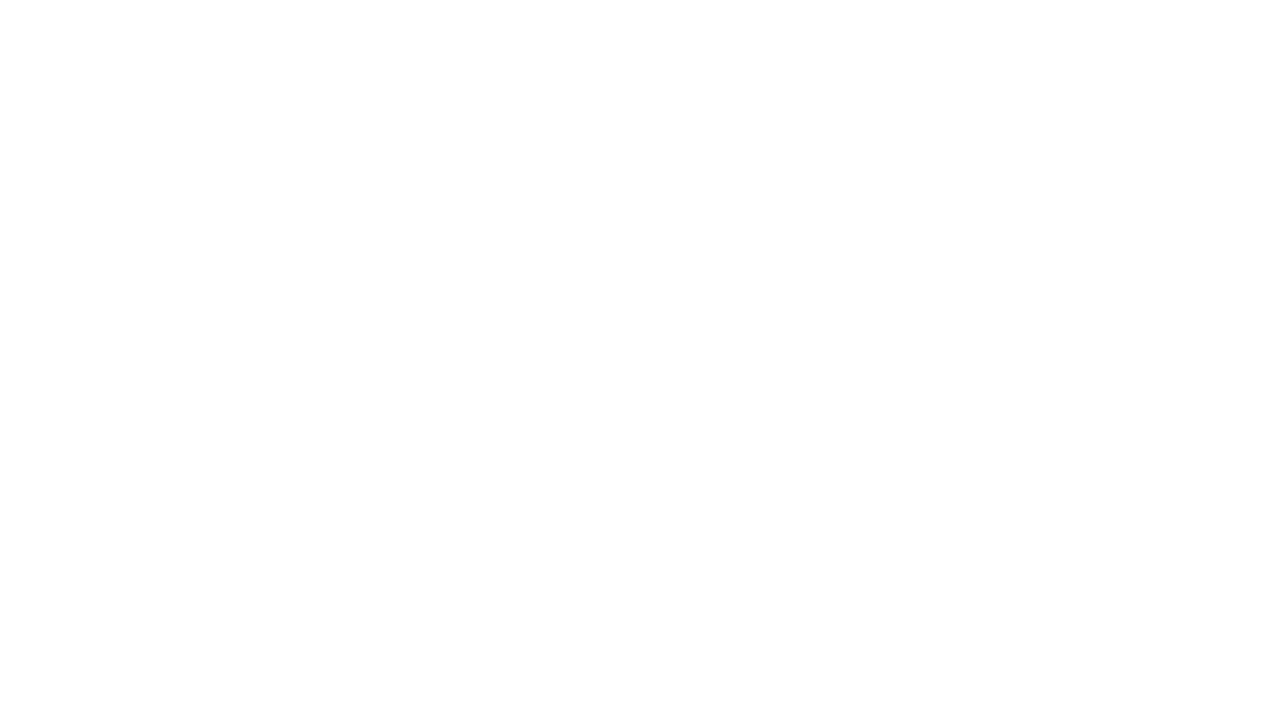
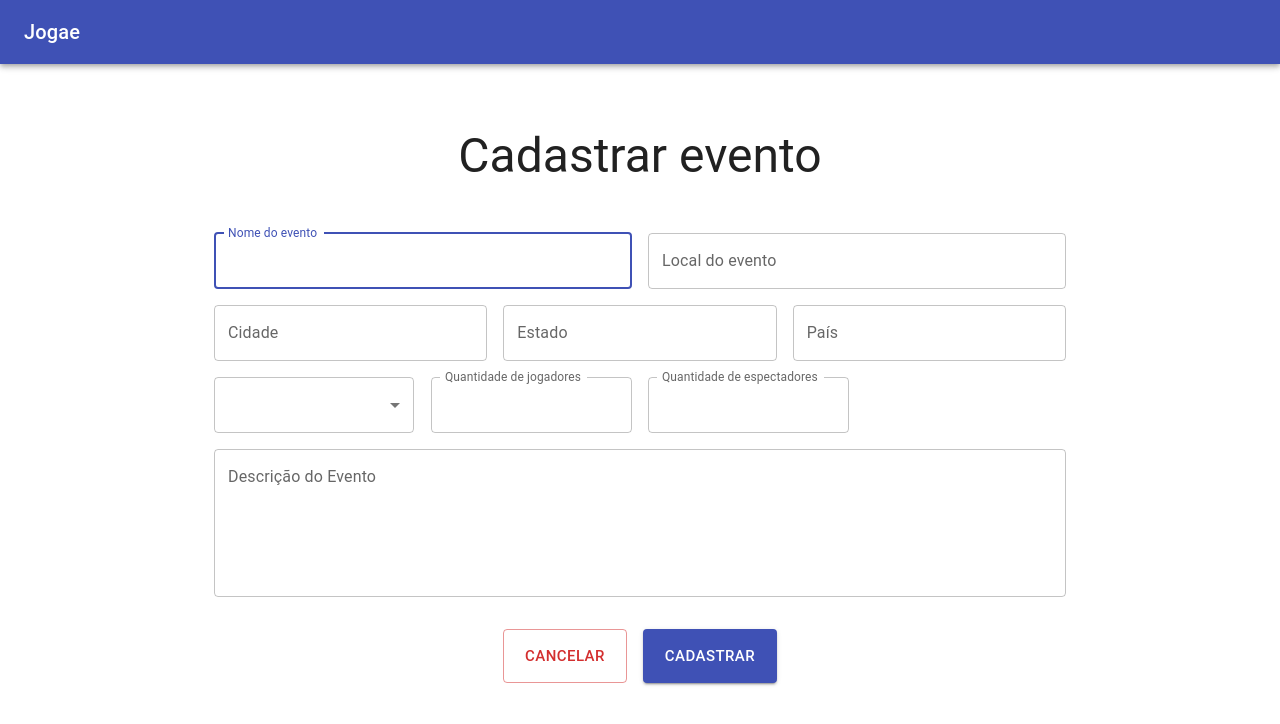
Before and after one commit to vieirasamuel/jogae, a React (Create React App) app in the folder client/: page /novoEvento in a window 1280 px wide. Before the commit this address had no page. Shown: the top 724 px of the page. Built offline with nearby package versions, Linux system fonts and the light colour scheme; the HTML template or start-up script is replaced by a standard one.

Commit message:
create(eventos): criado formulario de novo evento

```diff
--- a/client/package.json
+++ b/client/package.json
@@ -3,15 +3,18 @@
   "version": "0.1.0",
   "private": true,
   "dependencies": {
+    "@date-io/date-fns": "1.x",
     "@emotion/react": "^11.6.0",
     "@emotion/styled": "^11.6.0",
     "@material-ui/core": "^5.0.0-beta.5",
     "@mui/icons-material": "^5.2.0",
+    "@mui/lab": "^5.0.0-alpha.58",
     "@mui/material": "^5.2.0",
     "@testing-library/jest-dom": "^5.11.4",
     "@testing-library/react": "^11.1.0",
     "@testing-library/user-event": "^12.1.10",
     "axios": "^0.24.0",
+    "date-fns": "^2.27.0",
     "react": "^17.0.2",
     "react-dom": "^17.0.2",
     "react-router-dom": "^6.0.2",
--- /dev/null
+++ b/client/src/pages/CadastroEvento.js
@@ -0,0 +1,185 @@
+import React, { useEffect, useState } from 'react';
+import Button from '@mui/material/Button';
+import CssBaseline from '@mui/material/CssBaseline';
+import Grid from '@mui/material/Grid';
+import Box from '@mui/material/Box';
+import Typography from '@mui/material/Typography';
+import Container from '@mui/material/Container';
+import TextField from '@mui/material/TextField';
+import Select from '@mui/material/Select';
+import MenuItem from '@mui/material/MenuItem';
+import { createTheme, ThemeProvider } from '@mui/material/styles';
+import LocalizationProvider from '@mui/lab/LocalizationProvider';
+import AdapterDateFns from '@mui/lab/AdapterDateFns';
+import DatePicker from '@mui/lab/DatePicker';
+import InputLabel from '@mui/material/InputLabel';
+import API from '../services/api';
+import Header from '../components/Header';
+
+const theme = createTheme({
+  palette: {
+    primary: {
+      main: '#3f51b5',
+    },
+    secondary: {
+      main: '#f50057',
+    },
+  },
+});
+
+export default function CadastroEvento() {
+  const [modalidade, setModalidade] = useState('');
+  const [data, setData] = useState(null);
+
+  const handleChange = (event) => {
+    setModalidade(event.target.value);
+  };
+
+  return (
+    <ThemeProvider theme={theme}>
+      <CssBaseline />
+      <Header />
+      {/* Hero unit */}
+      <Box
+        sx={{
+          bgcolor: 'background.paper',
+          pt: 8,
+          pb: 6,
+        }}
+      >
+        <Container maxWidth="md">
+          <Typography
+            component="h1"
+            variant="h3"
+            align="center"
+            color="text.primary"
+            gutterBottom
+          >
+            Cadastrar evento
+          </Typography>
+
+          <Grid
+            container
+            sx={{ pt: 4 }}
+            direction="row"
+            spacing={2}
+            justifyContent="center"
+            alignItems="center"
+          >
+            <Grid item md={6} xs={8} sm={6}>
+              <TextField
+                name="nome"
+                fullWidth
+                autoFocus
+                id="nome"
+                label="Nome do evento"
+              />
+            </Grid>
+            <Grid item md={6} xs={4} sm={2}>
+              <TextField
+                name="local"
+                fullWidth
+                id="local"
+                label="Local do evento"
+              />
+            </Grid>
+            <Grid item md={4} xs={4} sm={2}>
+              <TextField name="cidade" fullWidth id="cidade" label="Cidade" />
+            </Grid>
+            <Grid item md={4} xs={4} sm={2}>
+              <TextField name="estado" fullWidth id="estado" label="Estado" />
+            </Grid>
+            <Grid item md={4} xs={4} sm={2}>
+              <TextField name="pais" fullWidth id="pais" label="País" />
+            </Grid>
+            <Grid item md={3} xs={4} sm={2}>
+              <Select
+                sx={{ minWidth: 200 }}
+                value={modalidade}
+                onChange={handleChange}
+                maxWidth
+                defaultValue={0}
+                labelId="modalidade"
+                id="modalidade"
+                label="Modalidade"
+              >
+                <MenuItem value="">
+                  <em>Selecionar</em>
+                </MenuItem>
+                <MenuItem value={10}>Futebol</MenuItem>
+                <MenuItem value={20}>Futsal</MenuItem>
+                <MenuItem value={30}>Vôlei</MenuItem>
+                <MenuItem value={40}>Basquete</MenuItem>
+                <MenuItem value={50}>Handebol</MenuItem>
+              </Select>
+            </Grid>
+            <Grid item md={3} xs={4} sm={2}>
+              <TextField
+                id="jogadores"
+                label="Quantidade de jogadores"
+                type="number"
+                InputLabelProps={{
+                  shrink: true,
+                }}
+              />
+            </Grid>
+            <Grid item md={3} xs={4} sm={2}>
+              <TextField
+                id="espectadores"
+                label="Quantidade de espectadores"
+                type="number"
+                InputLabelProps={{
+                  shrink: true,
+                }}
+              />
+            </Grid>
+            <Grid item md={3} xs={4} sm={2}>
+              <LocalizationProvider dateAdapter={AdapterDateFns}>
+                <DatePicker
+                  label="Data do Evento"
+                  value={data}
+                  onChange={(newValue) => {
+                    setData(newValue);
+                  }}
+                  renderInput={(params) => <TextField {...params} />}
+                />
+              </LocalizationProvider>
+            </Grid>
+            <Grid item md={12} xs={4} sm={2}>
+              <TextField
+                fullWidth
+                id="descricao"
+                label="Descrição do Evento"
+                multiline
+                rows={5}
+              />
+            </Grid>
+            <Grid item>
+              <Button
+                href="/feed"
+                variant="outlined"
+                color="error"
+                sx={{ mt: 2, mb: 2 }}
+                size="large"
+                style={{ height: 54 }}
+              >
+                Cancelar
+              </Button>
+            </Grid>
+            <Grid item>
+              <Button
+                type="submit"
+                variant="contained"
+                sx={{ mt: 2, mb: 2 }}
+                size="large"
+                style={{ height: 54 }}
+              >
+                Cadastrar
+              </Button>
+            </Grid>
+          </Grid>
+        </Container>
+      </Box>
+    </ThemeProvider>
+  );
+}
--- a/client/src/routes.js
+++ b/client/src/routes.js
@@ -7,6 +7,7 @@ import Feed from './pages/Feed';
 import Cadastro from './pages/Cadastro';
 import Checkout from './pages/Checkout';
 import FormaPagamento from './pages/FormaPagamento';
+import CadastroEvento from './pages/CadastroEvento';
 
 const RoutesIndex = () => {
   return (
@@ -17,6 +18,7 @@ const RoutesIndex = () => {
         <Route element={<Cadastro />} path="/cadastro" />
         <Route element={<Checkout />} path="/checkout" />
         <Route element={<FormaPagamento />} path="/formaPagamento" />
+        <Route element={<CadastroEvento />} path="/novoEvento" />
       </Routes>
     </BrowserRouter>
   );
```
